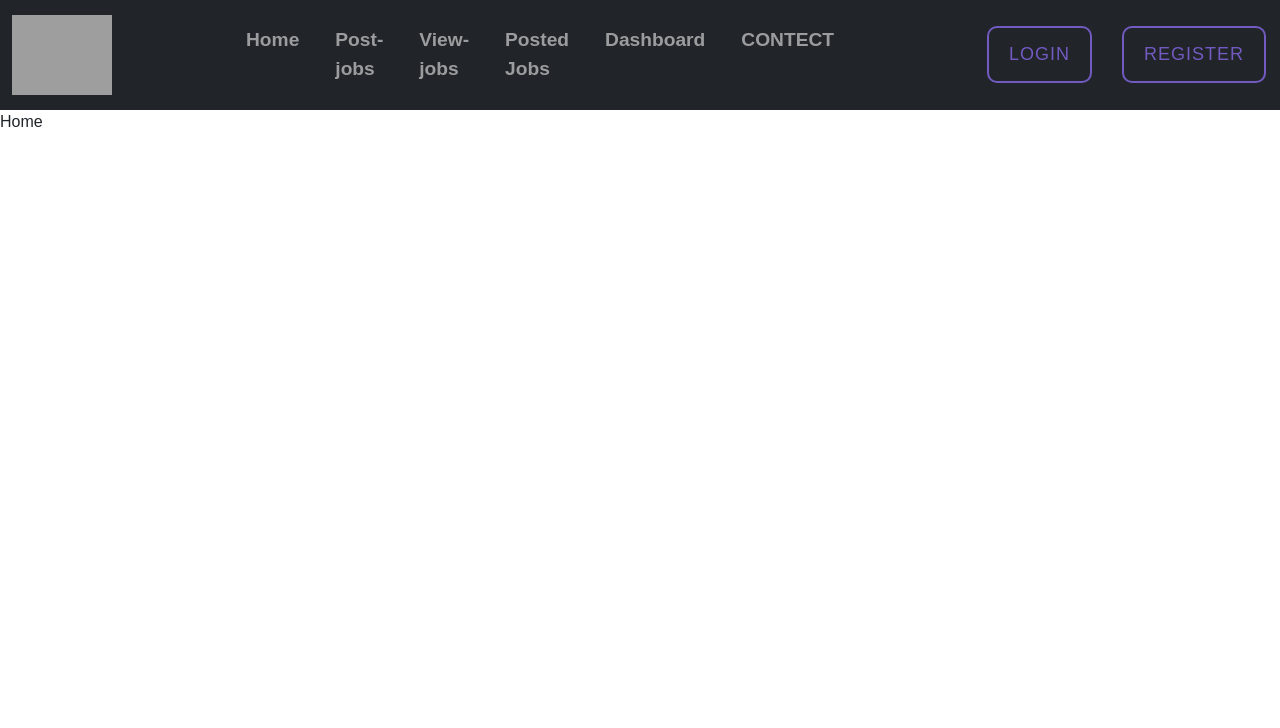
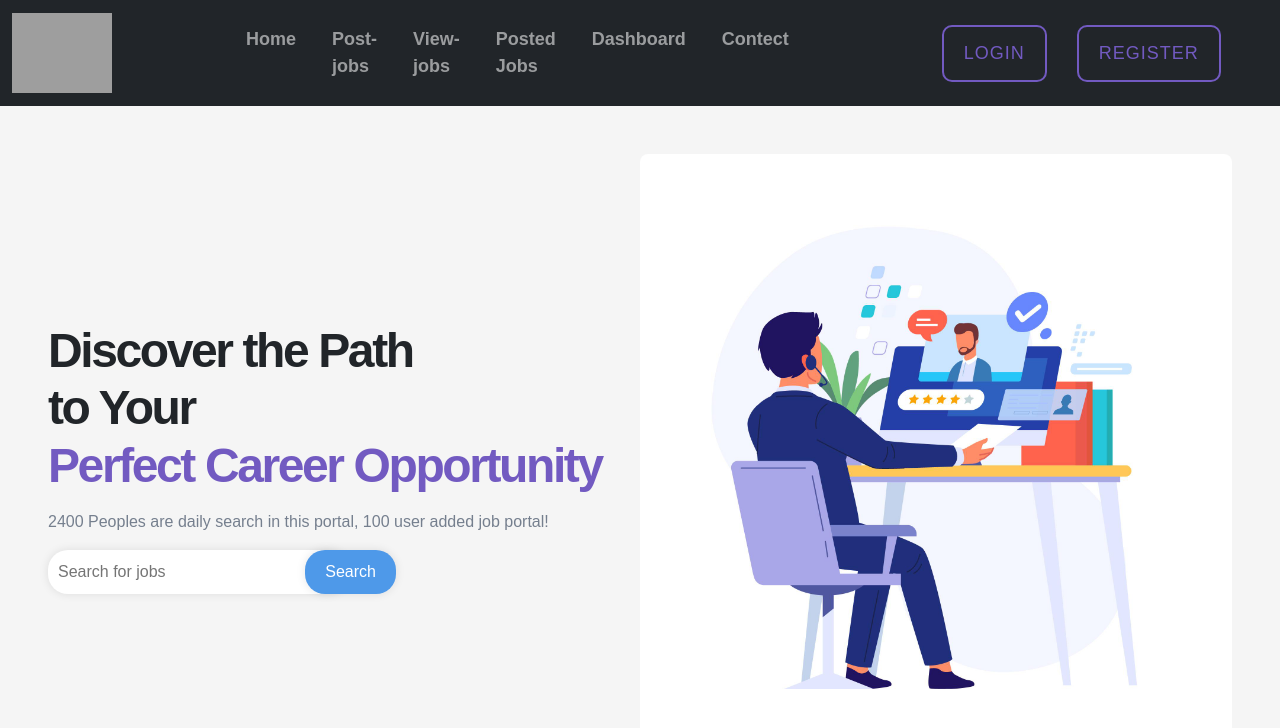
Before and after one commit to ridham0807/job-portel, a React (Create React App) app: page / in a window 1280 px wide. Shown: the top 728 px of the page. Built offline with nearby package versions, Linux system fonts and the light colour scheme; grey boxes are pictures that could not be loaded.

Commit message:
home page

```diff
--- a/src/Components/Home.js
+++ b/src/Components/Home.js
@@ -1,7 +1,44 @@
-import React from 'react'
+import React from "react";
+
 
 export default function Home() {
   return (
-    <div>Home</div>
-  )
+    <div
+      className="px-4 py-5 px-md-5 text-center text-lg-start"
+      style={{ backgroundColor: "hsl(0, 0%, 96%)" }}
+    >
+      <div className="container-home">
+        <div className="row-home gx-lg-5 align-items-center">
+          <div className="col-lg-6 mb-5 mb-lg-0">
+            <h1 className="my-3 display-3 fw-bold ls-tight">
+              Discover the Path
+              <br />
+              to Your
+              <br />
+              <span className="text" style={{ color: "#725AC1" }}>
+                Perfect Career Opportunity
+              </span>
+            </h1>
+            <p style={{ color: "hsl(217, 10%, 50.8%)" }}>
+              2400 Peoples are daily search in this portal, 100 user added job
+              portal!
+            </p>
+            <div className="input-group mt-3">
+              <div className="search">
+                <input placeholder="Search for jobs" type="text" />
+                <button type="submit">Search</button>
+              </div>
+            </div>
+          </div>
+          <div className="col-lg-6 img">
+            <img
+              src={require("./4153553.jpg")}
+              alt="Career Search"
+              style={{ objectFit: "cover", width: "100%", height: "auto" }}
+            />
+          </div>
+        </div>
+      </div>
+    </div>
+  );
 }
--- a/src/Components/Navbar.js
+++ b/src/Components/Navbar.js
@@ -32,6 +32,7 @@ const Navbar = () => {
           <span className="navbar-toggler-icon"></span>
         </button>
         <div className="collapse navbar-collapse" id="navbarSupportedContent">
+
             <ul className="navbar-nav me-auto mb-2 mb-lg-0">
               <li className="nav-item">
                 <Link className="nav-link" aria-current="page" to="/">
@@ -61,10 +62,11 @@ const Navbar = () => {
               </li>
               <li className="nav-item">
                 <Link className="nav-link" to="/sports">
-                CONTECT
+                  Contect
                 </Link>
               </li>
             </ul>
+
         </div>
           <div className="btnn">
             <button className="btn " onClick={handleSignClick}>
--- a/src/index.css
+++ b/src/index.css
@@ -315,3 +315,114 @@ body, html {
   display: flex;
   justify-content: center;
 }
+.search {
+  display: inline-block;
+  position: relative;
+  width: 348px;
+}
+
+.search input[type="text"] {
+  width: 300px;
+  padding: 10px;
+  border: none;
+  border-radius: 20px;
+  box-shadow: 0 0 10px rgba(0, 0, 0, 0.1);
+}
+
+.search button[type="submit"] {
+  background-color: #4e99e9;
+  border: none;
+  color: #fff;
+  cursor: pointer;
+  padding: 10px 20px;
+  border-radius: 20px;
+  box-shadow: 0 0 10px rgba(0, 0, 0, 0.1);
+  position: absolute;
+  top: 0;
+  right: 0;
+  transition: .9s ease;
+}
+
+.search button[type="submit"]:hover {
+  transform: scale(1.1);
+  color: rgb(255, 255, 255);
+  background-color: #725AC1;
+}
+.container-home{
+  height: 83vh;
+}
+.collapse{
+  font-size: 18px;
+}
+.row-home{
+  display: flex;
+}
+.container-home {
+  max-width: 1200px;
+  margin: auto;
+}
+
+.row-home {
+  display: flex;
+  flex-wrap: wrap;
+}
+
+.col-lg-6 {
+  flex: 0 0 50%;
+  max-width: 50%;
+}
+
+.mb-5 {
+  margin-bottom: 3rem;
+}
+
+.mb-lg-0 {
+  margin-bottom: 0;
+}
+
+.display-3 {
+  font-size: 3rem;
+}
+
+.fw-bold {
+  font-weight: 700;
+}
+
+.ls-tight {
+  letter-spacing: -0.05em;
+}
+
+.input-group {
+  display: flex;
+  align-items: center;
+}
+
+.search input {
+  width: 80%;
+  padding: 10px;
+  border: 1px solid #ccc;
+  border-radius: 5px 0 0 5px;
+}
+
+.search button {
+  padding: 10px 20px;
+  border: none;
+  background-color: #725AC1;
+  color: white;
+  border-radius: 0 5px 5px 0;
+  cursor: pointer;
+}
+
+.search button:hover {
+  background-color: #563d7c;
+}
+
+.img {
+  text-align: center;
+}
+
+.img img {
+  max-width: 100%;
+  height: auto;
+  border-radius: 8px;
+}
```
Also changed, not shown: src/Components/4153553.jpg (added). Lines whose indentation alone changed are shown as unchanged.
